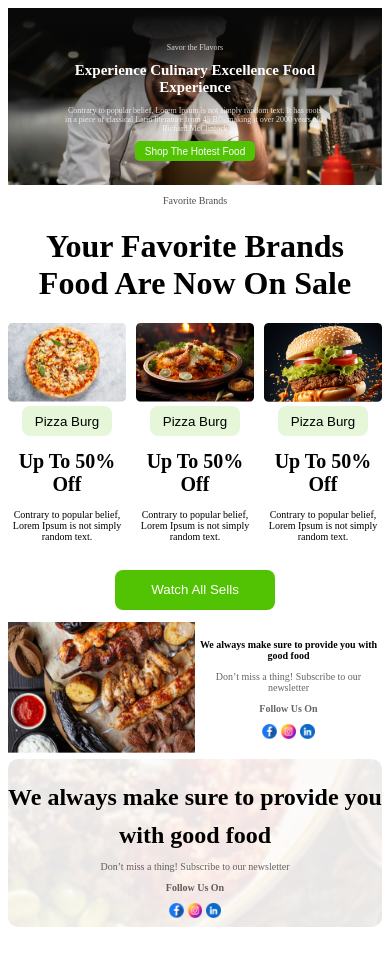
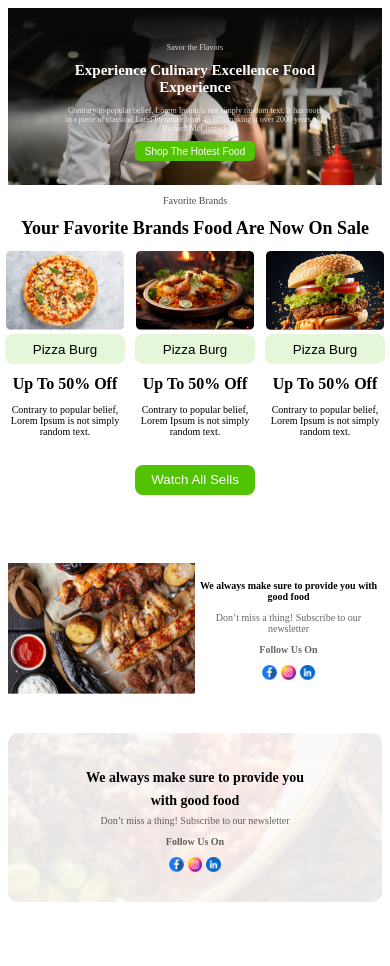
Before and after one commit to MF-FAHAD/Food-restaurant-Resposnsive, a plain HTML site: page index.html in a window 390 px wide. Shown: the top 966 px of the page. Drawn offline with Linux system fonts and the light colour scheme.

Commit message:
add this code

```diff
--- a/styles.css
+++ b/styles.css
@@ -111,7 +111,11 @@
     }
 
     .section1{
-        height: 47vh;
+        height: 40vh;
+        /* background-col or: aqua; */
+    }
+    .section1 h1{
+        font-size: 18px;
     }
     .card-container{
         gap: 10px;
@@ -120,15 +124,20 @@
         width: 40vw;
     }
     .card1 h1{
-        font-size: 20px;
+        font-size: 16px;
     }
     .card1 img{
         width: 118px;
     }
+    .section1 button{
+        height: 30px;
+        width: 120px;
+    }
 
 
     .section2{
-        height: 15vh;
+        height: 19vh;
+        /* background-color: aqua; */
 
     }
     .container2{
@@ -145,7 +154,7 @@
     .section3{
         height: 20vh;
     }
-    .section3 h1{
+    .section3 h2{
         font-size: 14px;
     }
 
```
